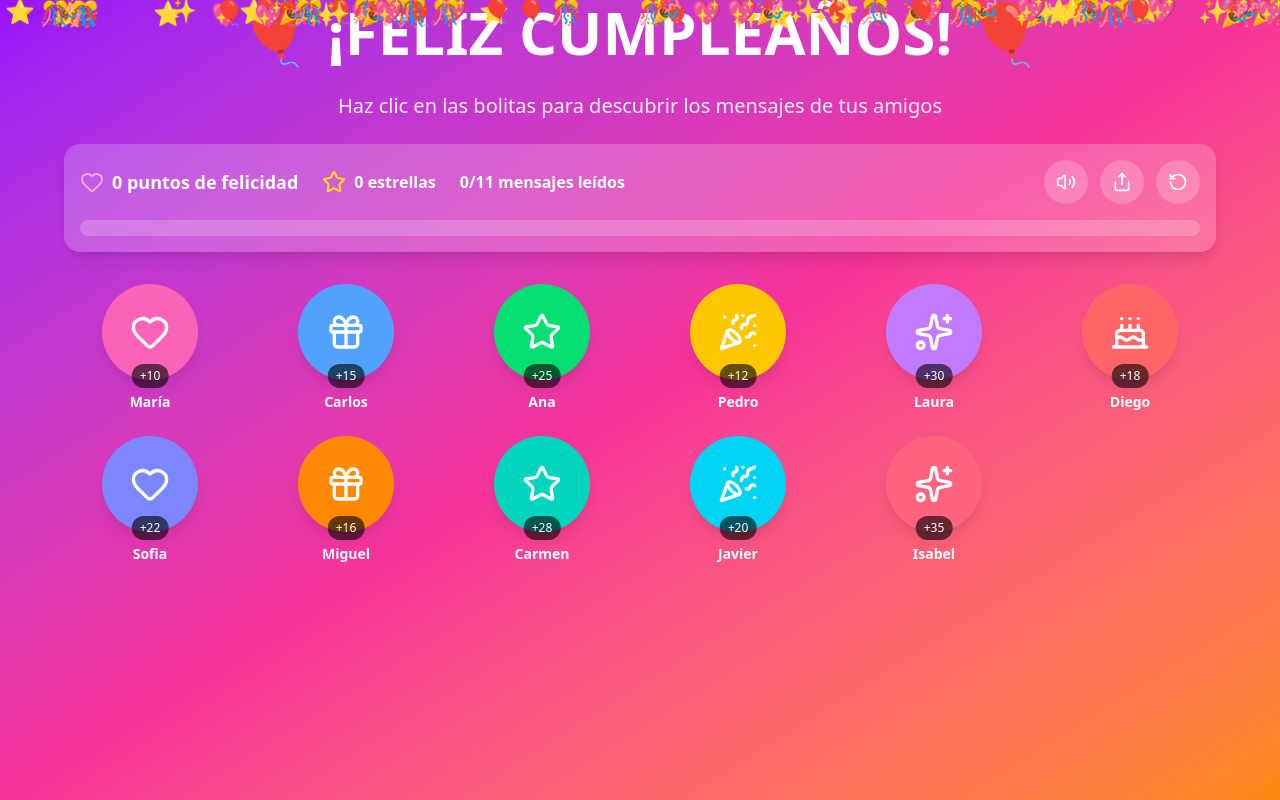
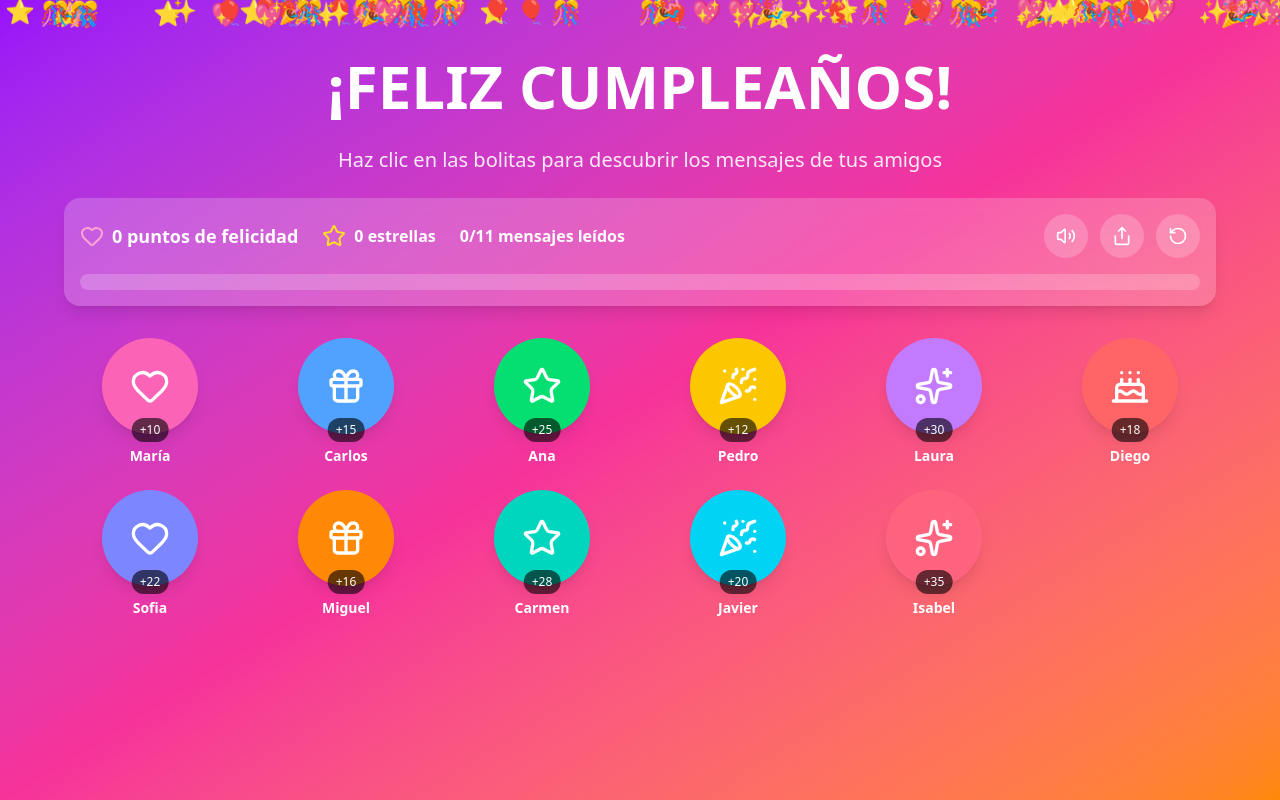
Before and after one commit to Visualmikblood/feliz_cumple_juego, a React (Vite) app: page / in a window 1280 px wide. Both pictures are taken after a click on the button "¡EMPEZAR LA CELEBRACIÓN! 🚀". Built offline with nearby package versions, Linux system fonts and the light colour scheme.

Commit message:
he centrado el titulo de la segunda pantalla

```diff
--- a/src/App.jsx
+++ b/src/App.jsx
@@ -272,7 +272,7 @@ const BirthdayGame = () => {
   }
 
   return (
-    <div className={`min-h-screen bg-gradient-to-br from-purple-600 via-pink-500 to-orange-400 p-4 relative overflow-hidden ${magicMode ? 'animate-pulse' : ''}`}>
+    <div className={`min-h-screen bg-gradient-to-br from-purple-600 via-pink-500 to-orange-400 p-4 relative overflow-hidden titulo_segunda_pantalla ${magicMode ? 'animate-pulse' : ''}`}>
       {/* Efectos especiales */}
       {specialEffects.map((effect) => (
         <div
@@ -304,7 +304,7 @@ const BirthdayGame = () => {
       <div className="max-w-6xl mx-auto mb-8">
         <div className="text-center">
           <h1 className="text-4xl md:text-6xl font-bold text-white mb-4 animate-bounce">
-            🎈 ¡FELIZ CUMPLEAÑOS! 🎈
+             ¡FELIZ CUMPLEAÑOS!
           </h1>
           <p className="text-xl text-white/90 mb-6">
             Haz clic en las bolitas para descubrir los mensajes de tus amigos
--- a/src/index.css
+++ b/src/index.css
@@ -12,3 +12,7 @@
 .titulo_feliz_cumple{
     font-size: 2rem !important;
 }
+
+.titulo_segunda_pantalla{
+    padding-top: 70px !important;
+}
```
